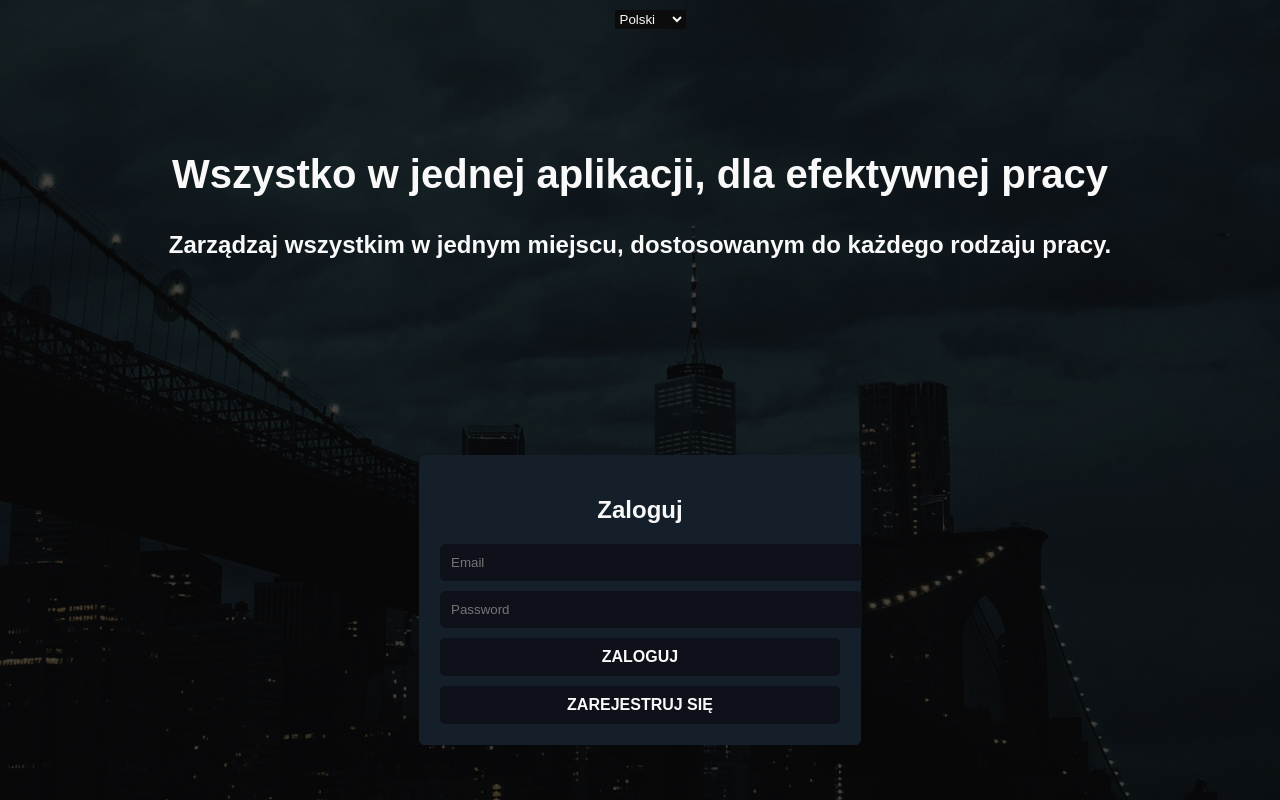
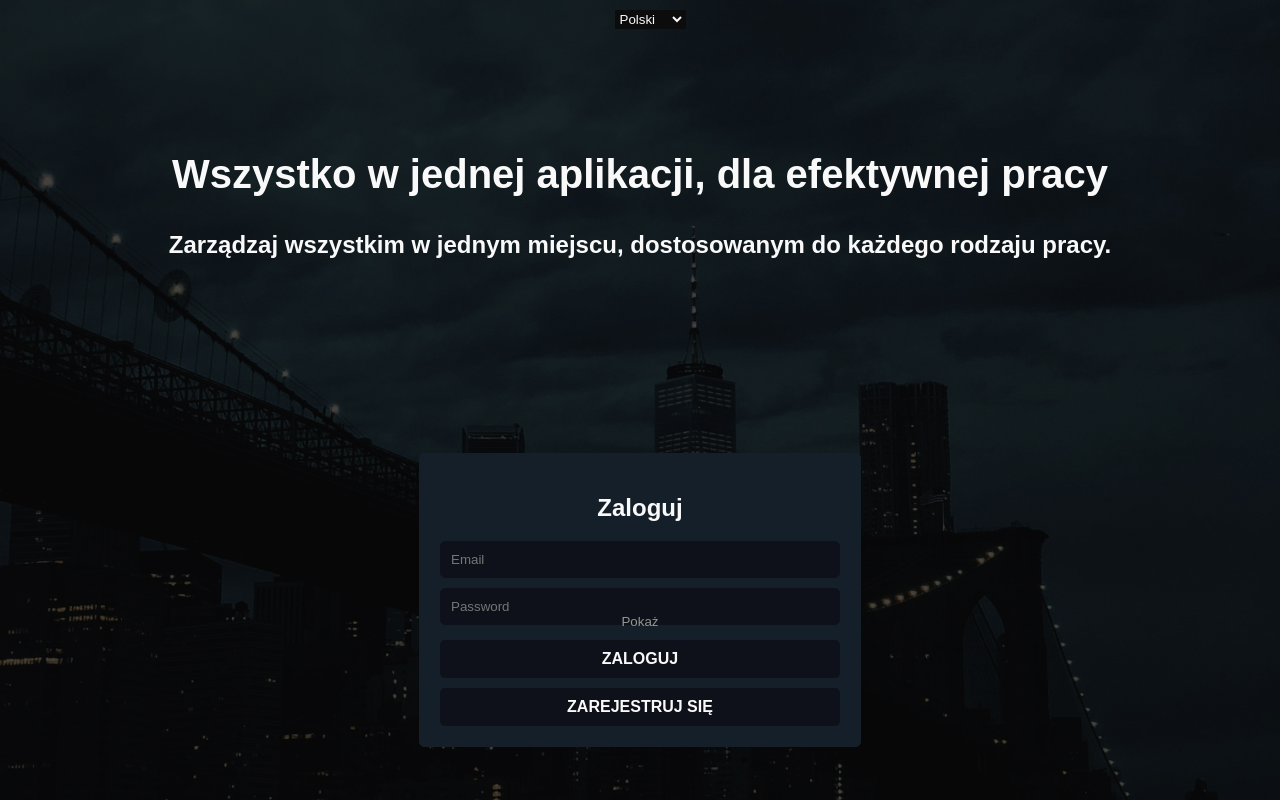
Before and after one commit to traetor/johnny-systems, a React app: page / in a window 1280 px wide. Built offline with nearby package versions, Linux system fonts and the light colour scheme; no server answers.

Commit message:
hide / show password

```diff
--- a/src/components/Auth/Auth.scss
+++ b/src/components/Auth/Auth.scss
@@ -16,7 +16,7 @@ $background-overlay: rgba(0, 0, 0, 0.7);
   display: block;
   width: 100%;
   padding: 10px;
-  margin: 10px 0;
+  margin: 5px 0;
   border: 1px solid $secondary-color;
   border-radius: 5px;
   background-color: $secondary-color;
@@ -24,7 +24,7 @@ $background-overlay: rgba(0, 0, 0, 0.7);
 }
 
 .auth-container {
-  width: 100%;
+  width: 400px;
   max-width: 400px;
   margin: 0 auto;
   padding: 20px;
@@ -38,12 +38,12 @@ $background-overlay: rgba(0, 0, 0, 0.7);
 
   input {
     @include input-styles;
+    width: 378px;
   }
 
   button {
     display: block;
-    width: 100%;
-    max-width: 400px;
+    width: 400px;
     padding: 10px;
     border: none;
     border-radius: 5px;
@@ -117,7 +117,7 @@ $background-overlay: rgba(0, 0, 0, 0.7);
 
     input {
       width: 100%;
-      max-width: 280px;
+      max-width: 278px;
     }
 
     button {
--- a/src/components/Auth/Login.js
+++ b/src/components/Auth/Login.js
@@ -6,18 +6,19 @@ import API_URL from '../../apiConfig';
 import { useAuth } from '../../contexts/AuthContext';
 import Welcome from "../Welcome/Welcome";
 import texts from "../../texts";
+import "./Password.scss";
 
 function Login({ language }) {
     const { login } = useAuth();
     const [email, setEmail] = useState('');
     const [password, setPassword] = useState('');
+    const [showPassword, setShowPassword] = useState(false); // Dodaj stan dla widoczności hasła
     const [error, setError] = useState('');
     const navigate = useNavigate();
 
     const handleSubmit = async (e) => {
         e.preventDefault();
 
-        // Walidacja pól formularza
         if (!email || !password) {
             setError('Proszę wypełnić wszystkie pola');
             return;
@@ -27,28 +28,28 @@ function Login({ language }) {
             const response = await axios.post(`${API_URL}/auth/login`, { email, password });
             const { token } = response.data;
 
-            // Zapisz token w localStorage
             localStorage.setItem('token', token);
+            login(token);
 
-            // Zaktualizuj stan autoryzacji
-            login(token); // Zakładając, że ta metoda aktualizuje stan isLoggedIn w AuthContext
-
-            // Przekieruj na stronę zadan
             navigate('/tasks');
         } catch (error) {
             if (error.response && error.response.status === 401) {
-                setError(texts[language].invalidCredentials); // Ustawienie odpowiedniego błędu na podstawie języka
+                setError(texts[language].invalidCredentials);
             } else {
-                setError(texts[language].loginError); // Ustawienie ogólnego błędu logowania
+                setError(texts[language].loginError);
             }
             console.error('Błąd logowania', error);
         }
     };
 
+    const toggleShowPassword = () => {
+        setShowPassword(!showPassword); // Funkcja do przełączania widoczności hasła
+    };
+
     return (
         <div className="intro">
             <div className="main-container intro-content">
-                <Welcome language={language} /> {/* Przekazanie języka do komponentu Welcome */}
+                <Welcome language={language} />
                 <div className="right-section">
                     <div className="auth-container">
                         <form onSubmit={handleSubmit}>
@@ -59,12 +60,17 @@ function Login({ language }) {
                                 value={email}
                                 onChange={(e) => setEmail(e.target.value)}
                             />
-                            <input
-                                type="password"
-                                placeholder={'Password'}
-                                value={password}
-                                onChange={(e) => setPassword(e.target.value)}
-                            />
+                            <div className="password-container">
+                                <input
+                                    type={showPassword ? 'text' : 'password'}
+                                    placeholder={'Password'}
+                                    value={password}
+                                    onChange={(e) => setPassword(e.target.value)}
+                                />
+                                <button type="button" onClick={toggleShowPassword}>
+                                    {showPassword ? 'Ukryj' : 'Pokaż'}
+                                </button>
+                            </div>
                             <button className="button primary" type="submit">{texts[language].login}</button>
                             <button className="button primary" type="button" onClick={() => navigate('/register')}>
                                 {texts[language].register}
--- /dev/null
+++ b/src/components/Auth/Password.scss
@@ -0,0 +1,23 @@
+.password-container {
+  position: relative;
+}
+
+.password-container input {
+  display: inline-block;
+}
+
+.password-container button {
+  position: absolute;
+  right: 0;
+  top: 5px;
+  height: 100%;
+  background: none;
+  border: none;
+  cursor: pointer;
+  padding: 0 10px;
+  color: #959595;
+  &:hover {
+    background-color: unset;
+    color: #fff;
+  }
+}
```
